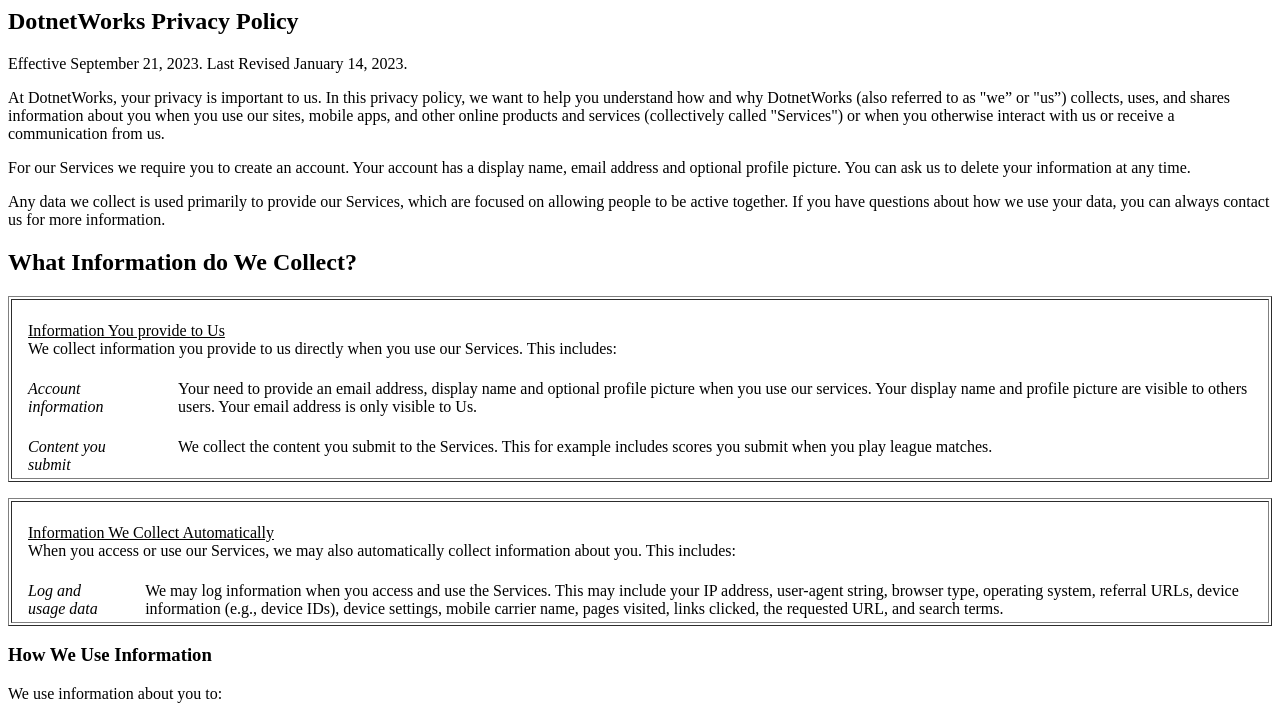
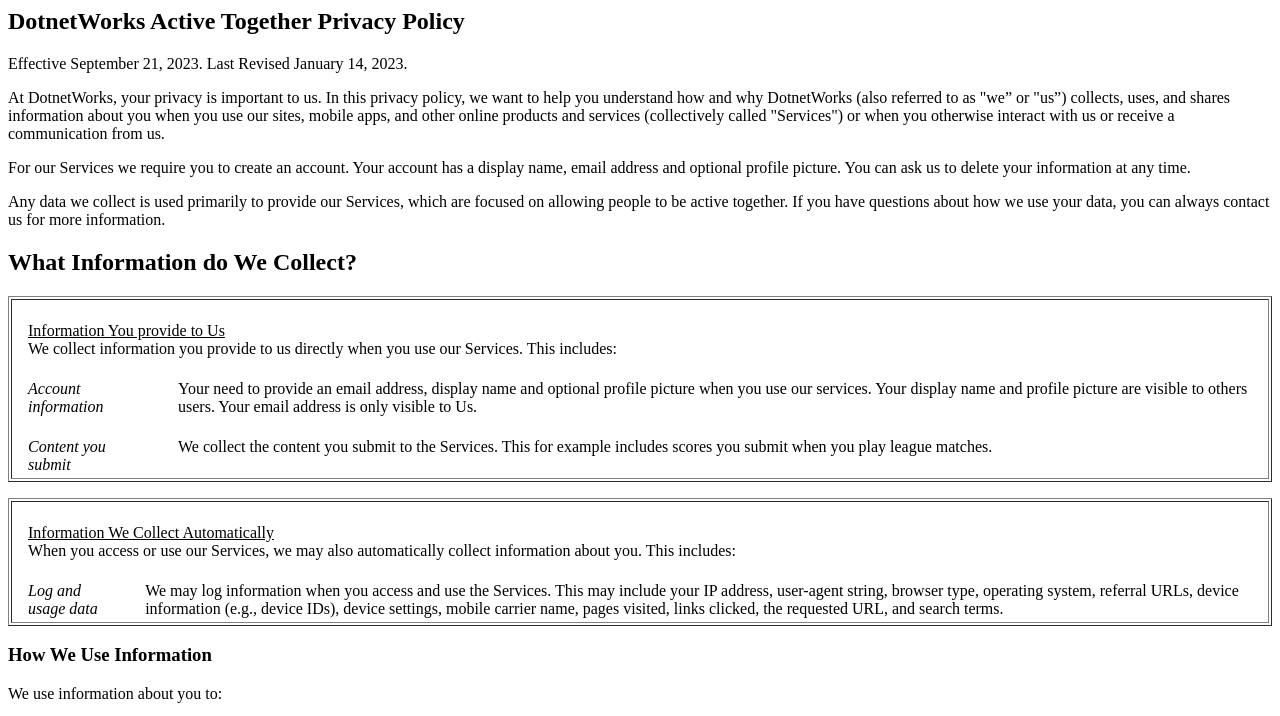
Before and after one commit to jbijlsma/active-together-league-promo, a plain HTML site: page docs/index.html in a window 1280 px wide. Shown: the top 716 px of the page. Drawn offline with Linux system fonts and the light colour scheme.

Commit message:
Update privacy policy

```diff
--- a/docs/index.html
+++ b/docs/index.html
@@ -4,7 +4,7 @@
   style="--dvh-unit: 1dvh; --viewport-height: calc(calc(var(--dvh-unit) * 100))"
 >
   <head>
-    <title>DotnetWorks Active-Together Privacy Policy</title>
+    <title>DotnetWorks Active Together Privacy Policy</title>
     <meta
       name="viewport"
       content="width=device-width, initial-scale=1, viewport-fit=cover"
@@ -31,7 +31,7 @@
       class="xs:col-start-2 xs:row-start-2 overflow-x-hidden"
       id="main-content"
     >
-      <h1 class="text-32 mb-md">DotnetWorks Privacy Policy</h1>
+      <h1 class="text-32 mb-md">DotnetWorks Active Together Privacy Policy</h1>
 
       <div class="large-text">
         Effective September 21, 2023. Last Revised January 14, 2023.
```
